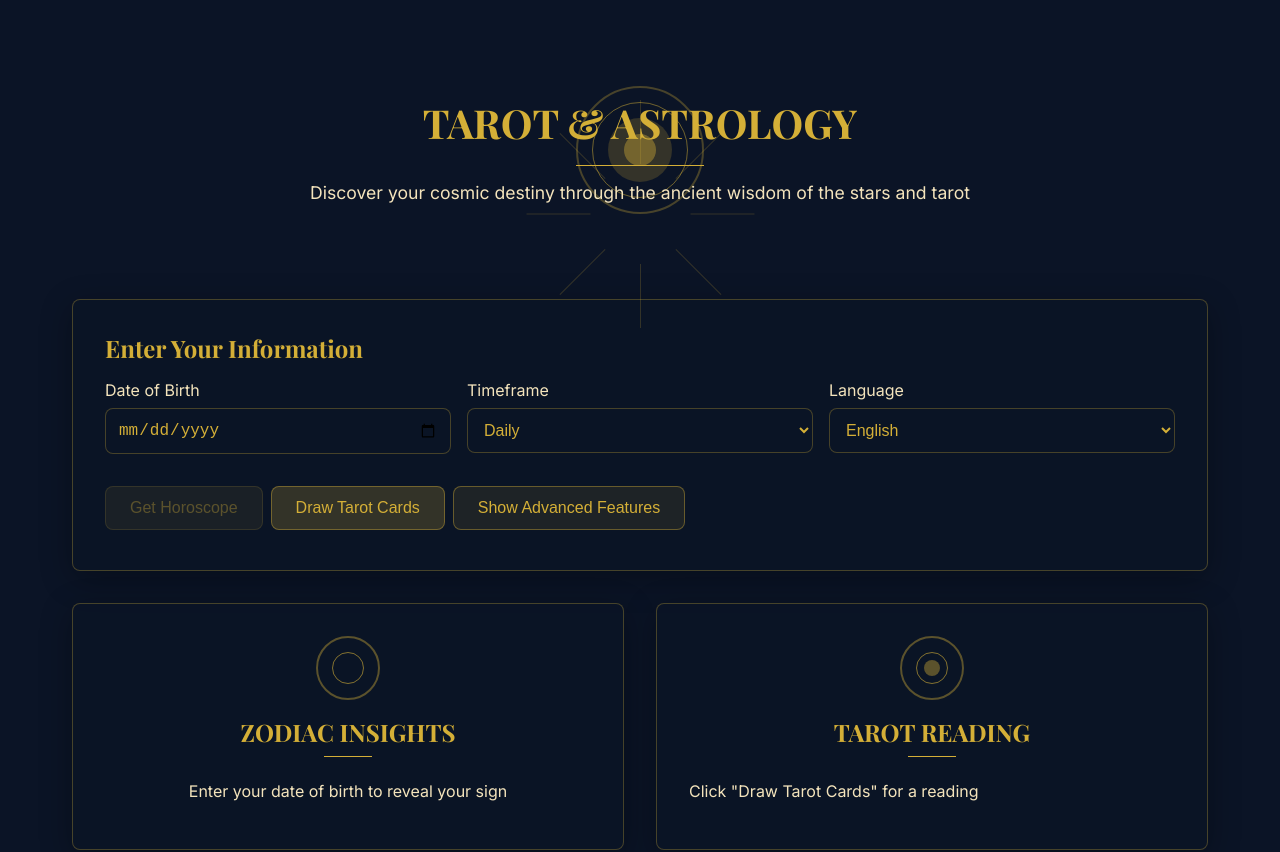
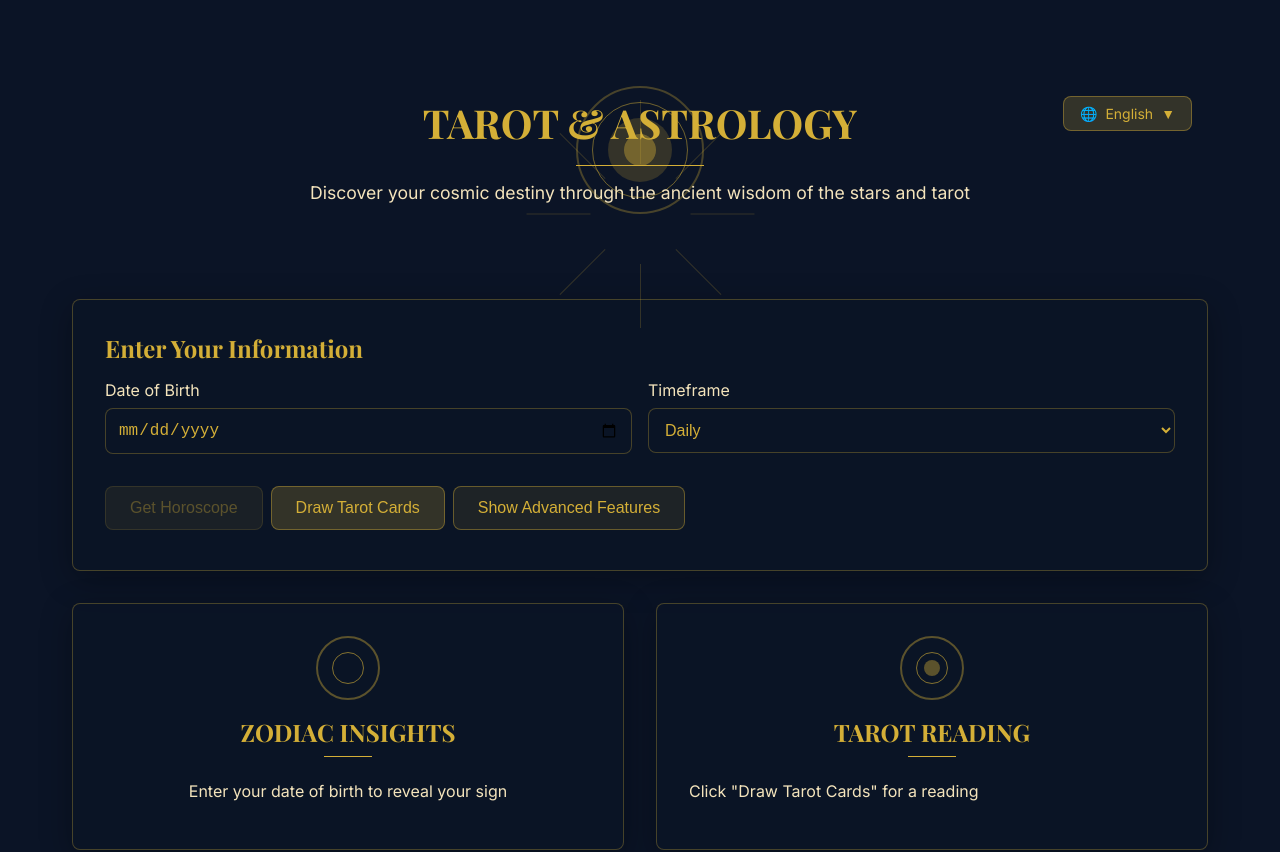
Before and after one commit to ligy20031218/astro-taro-test-run, a Next.js app: page / in a window 1280 px wide. Shown: the top 852 px of the page. Built offline with nearby package versions, Linux system fonts and the light colour scheme; a web font is replaced by a local one.

Commit message:
Add dedicated language selector button in header with dropdown menu

```diff
--- a/src/app/page.tsx
+++ b/src/app/page.tsx
@@ -27,6 +27,7 @@ export default function HomePage() {
   const [tarotQuestion, setTarotQuestion] = useState<string>("");
   const [detailedHoroscopeScope, setDetailedHoroscopeScope] = useState<'daily'|'weekly'|'monthly'|'yearly'>('weekly');
   const [lang, setLang] = useState<SupportedLang>('en');
+  const [showLangMenu, setShowLangMenu] = useState(false);
   const [horoscopeLoading, setHoroscopeLoading] = useState(false);
   const [tarotLoading, setTarotLoading] = useState(false);
   const userIdRef = useRef<string>('user-' + Date.now());
@@ -124,6 +125,21 @@ export default function HomePage() {
     }
     // eslint-disable-next-line react-hooks/exhaustive-deps
   }, [lang]);
+
+  // Close language menu when clicking outside
+  useEffect(() => {
+    const handleClickOutside = (event: MouseEvent) => {
+      const target = event.target as HTMLElement;
+      if (showLangMenu && !target.closest('[data-lang-menu]')) {
+        setShowLangMenu(false);
+      }
+    };
+
+    if (showLangMenu) {
+      document.addEventListener('mousedown', handleClickOutside);
+      return () => document.removeEventListener('mousedown', handleClickOutside);
+    }
+  }, [showLangMenu]);
 
   const styles = {
     container: {
@@ -251,6 +267,86 @@ export default function HomePage() {
         </div>
 
         <div style={{ position: 'relative', zIndex: 10 }}>
+          {/* Language Selector Button */}
+          <div style={{ position: 'absolute', top: '0', right: '0', zIndex: 20 }} data-lang-menu>
+            <button
+              onClick={() => setShowLangMenu(!showLangMenu)}
+              data-lang-menu
+              style={{
+                backgroundColor: 'rgba(212, 175, 55, 0.2)',
+                border: '1px solid rgba(212, 175, 55, 0.4)',
+                borderRadius: '0.5rem',
+                padding: '0.5rem 1rem',
+                color: '#D4AF37',
+                fontSize: '0.875rem',
+                cursor: 'pointer',
+                display: 'flex',
+                alignItems: 'center',
+                gap: '0.5rem',
+                fontFamily: 'var(--font-inter), sans-serif'
+              }}
+            >
+              <span>🌐</span>
+              <span>{SUPPORTED_LANGUAGES.find(l => l.code === lang)?.name || 'English'}</span>
+              <span>{showLangMenu ? '▲' : '▼'}</span>
+            </button>
+
+            {/* Language Menu Dropdown */}
+            {showLangMenu && (
+              <div data-lang-menu style={{
+                position: 'absolute',
+                top: '100%',
+                right: 0,
+                marginTop: '0.5rem',
+                backgroundColor: 'rgba(11, 20, 38, 0.95)',
+                border: '1px solid rgba(212, 175, 55, 0.4)',
+                borderRadius: '0.5rem',
+                padding: '0.5rem',
+                minWidth: '200px',
+                boxShadow: '0 8px 32px rgba(0, 0, 0, 0.5)',
+                zIndex: 30
+              }}>
+                {SUPPORTED_LANGUAGES.map(language => (
+                  <button
+                    key={language.code}
+                    onClick={() => {
+                      setLang(language.code);
+                      setShowLangMenu(false);
+                    }}
+                    style={{
+                      width: '100%',
+                      padding: '0.75rem 1rem',
+                      backgroundColor: lang === language.code
+                        ? 'rgba(212, 175, 55, 0.3)'
+                        : 'transparent',
+                      border: 'none',
+                      borderRadius: '0.25rem',
+                      color: lang === language.code ? '#D4AF37' : '#F4E4BC',
+                      fontSize: '0.875rem',
+                      cursor: 'pointer',
+                      textAlign: 'left',
+                      fontFamily: 'var(--font-inter), sans-serif',
+                      marginBottom: '0.25rem',
+                      transition: 'all 0.2s ease'
+                    }}
+                    onMouseEnter={(e) => {
+                      if (lang !== language.code) {
+                        e.currentTarget.style.backgroundColor = 'rgba(212, 175, 55, 0.1)';
+                      }
+                    }}
+                    onMouseLeave={(e) => {
+                      if (lang !== language.code) {
+                        e.currentTarget.style.backgroundColor = 'transparent';
+                      }
+                    }}
+                  >
+                    {language.name}
+                  </button>
+                ))}
+              </div>
+            )}
+          </div>
+
           <h1 style={styles.title}>TAROT & ASTROLOGY</h1>
           <div style={{
             width: '8rem',
@@ -296,20 +392,6 @@ export default function HomePage() {
               </select>
             </div>
 
-            <div>
-              <label style={{ display: 'block', marginBottom: '0.5rem', color: '#F4E4BC' }}>
-                Language
-              </label>
-              <select
-                value={lang}
-                onChange={(e) => setLang(e.target.value as SupportedLang)}
-                style={styles.input}
-              >
-                {SUPPORTED_LANGUAGES.map(l => (
-                  <option key={l.code} value={l.code}>{l.name}</option>
-                ))}
-              </select>
-            </div>
           </div>
 
           <div>
```
